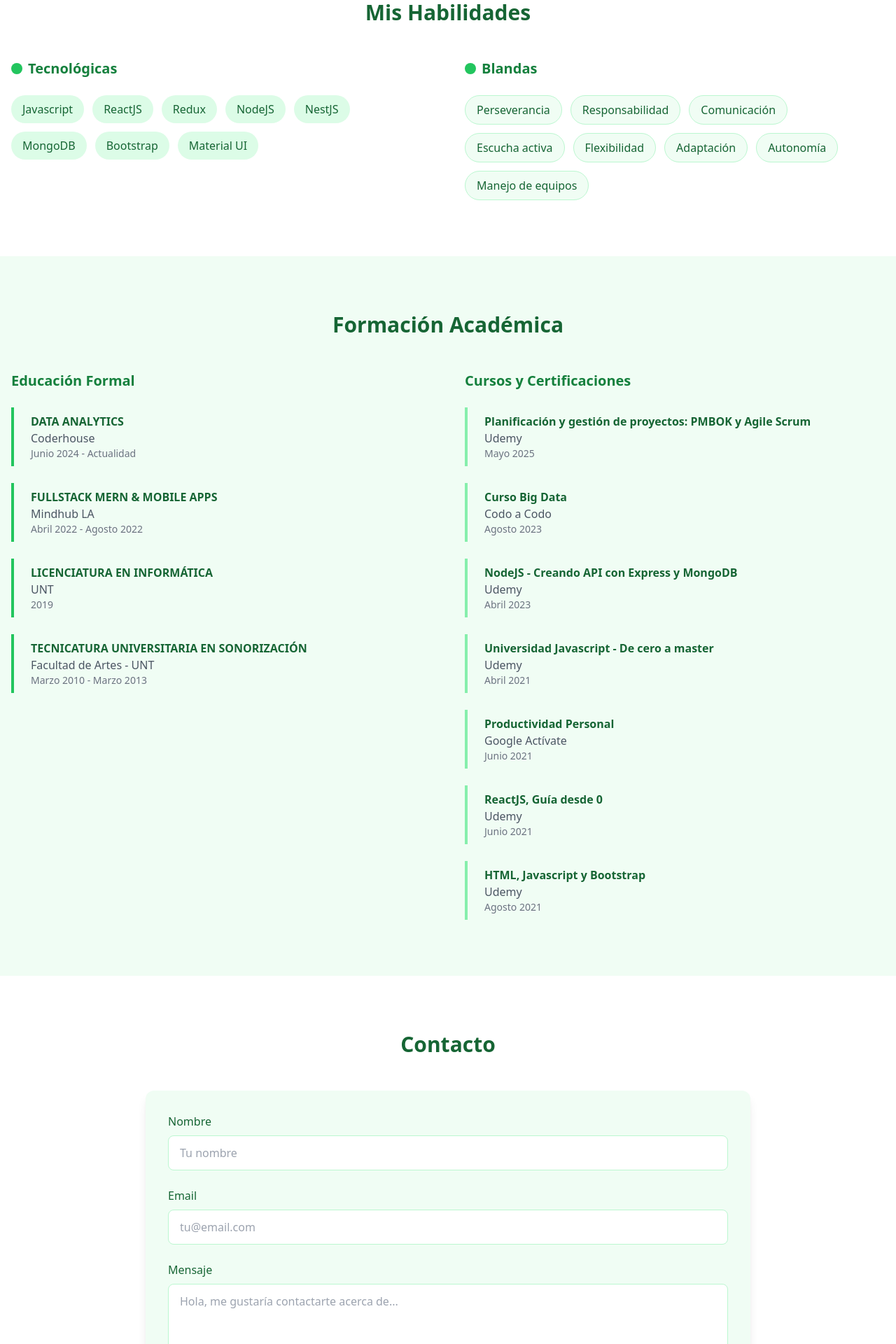
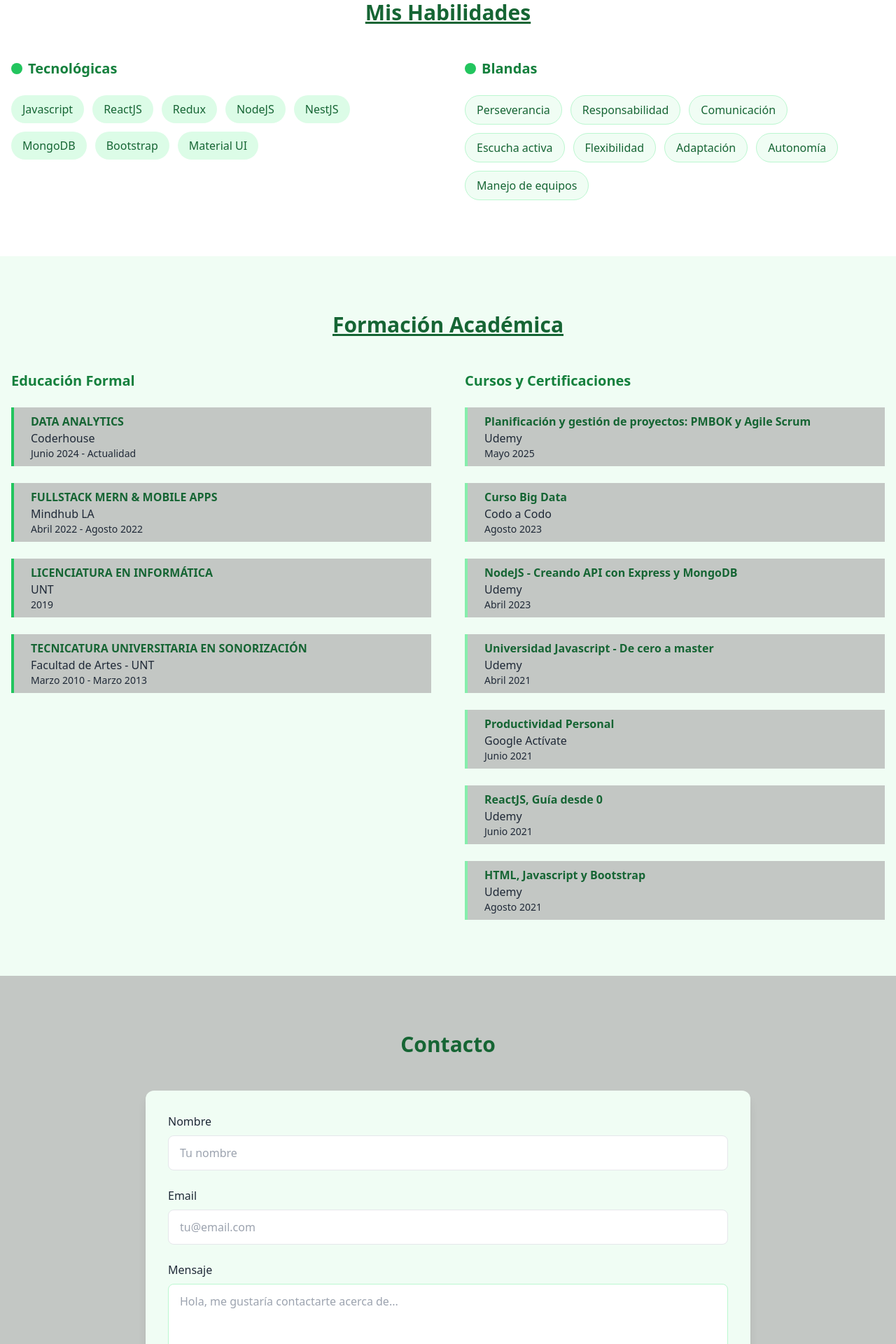
Before and after one commit to MayradelvGonzalez/PortfolioMay, a React (Create React App) app: page / in a window 1280 px wide. Shown: the part 880-2800 px from the top of the page at 70% size. Built offline with nearby package versions, Linux system fonts and the light colour scheme.

Commit message:
agregInfO

```diff
--- a/src/components/ContactSection.js
+++ b/src/components/ContactSection.js
@@ -2,34 +2,34 @@ import React from 'react';
 
 const ContactSection = () => {
   return (
-    <section className="py-20 bg-white">
+    <section className="py-20 bg-white" style={{ backgroundColor: '#c3c7c4' }}>
       <div className="container mx-auto px-4 max-w-4xl">
         <h2 className="text-3xl font-bold text-green-800 mb-12 text-center">Contacto</h2>
 
         <div className="bg-green-50 rounded-xl p-8 shadow-lg">
           <form className="space-y-6">
             <div>
-              <label htmlFor="name" className="block text-green-800 font-medium mb-2">Nombre</label>
+              <label htmlFor="name" className="block text-black-800 font-medium mb-2">Nombre</label>
               <input
                 type="text"
                 id="name"
-                className="w-full px-4 py-3 rounded-lg border border-green-200 focus:outline-none focus:ring-2 focus:ring-green-500"
+                className="w-full px-4 py-3 rounded-lg border border-black-200 focus:outline-none focus:ring-2 focus:ring-green-500"
                 placeholder="Tu nombre"
               />
             </div>
 
             <div>
-              <label htmlFor="email" className="block text-green-800 font-medium mb-2">Email</label>
+              <label htmlFor="email" className="block text-black-800 font-medium mb-2">Email</label>
               <input
                 type="email"
                 id="email"
-                className="w-full px-4 py-3 rounded-lg border border-green-200 focus:outline-none focus:ring-2 focus:ring-green-500"
+                className="w-full px-4 py-3 rounded-lg border border-black-200 focus:outline-none focus:ring-2 focus:ring-green-500"
                 placeholder="tu@email.com"
               />
             </div>
 
             <div>
-              <label htmlFor="message" className="block text-green-800 font-medium mb-2">Mensaje</label>
+              <label htmlFor="message" className="block text-black-800 font-medium mb-2">Mensaje</label>
               <textarea
                 id="message"
                 rows="4"
@@ -40,7 +40,8 @@ const ContactSection = () => {
 
             <button
               type="submit"
-              className="w-full bg-green-600 hover:bg-green-700 text-white font-bold py-3 px-6 rounded-lg transition duration-300"
+  className="w-full hover:bg-green-700 text-black font-bold py-3 px-6 rounded-lg transition duration-300"
+  style={{ backgroundColor: '#5d7c66' }}
             >
               Enviar mensaje
             </button>
--- a/src/components/EducationSection.js
+++ b/src/components/EducationSection.js
@@ -65,30 +65,30 @@ const EducationSection = () => {
   return (
     <section className="py-20 bg-green-50">
       <div className="container mx-auto px-4">
-        <h2 className="text-3xl font-bold text-green-800 mb-12 text-center">Formación Académica</h2>
+        <h2 className="text-3xl font-bold text-green-800 mb-12 text-center"><u>Formación Académica</u></h2>
 
         <div className="grid md:grid-cols-2 gap-12">
           <div>
-            <h3 className="text-xl font-semibold text-green-700 mb-6">Educación Formal</h3>
+            <h3 className="text-xl font-bold text-green-700 mb-6">Educación Formal</h3>
             <div className="space-y-6">
               {education.map((item, index) => (
-                <div key={index} className="border-l-4 border-green-500 pl-6 py-2">
+                <div key={index} className="border-l-4 border-green-500 pl-6 py-2" style={{ backgroundColor: '#c3c7c4' }}>
                   <h4 className="font-bold text-green-800">{item.title}</h4>
-                  <p className="text-gray-600">{item.institution}</p>
-                  <p className="text-sm text-gray-500">{item.period}</p>
+                  <p className="text-black-600">{item.institution}</p>
+                  <p className="text-sm text-black-500">{item.period}</p>
                 </div>
               ))}
             </div>
           </div>
 
           <div>
-            <h3 className="text-xl font-semibold text-green-700 mb-6">Cursos y Certificaciones</h3>
+            <h3 className="text-xl font-bold text-green-700 mb-6">Cursos y Certificaciones</h3>
             <div className="space-y-6">
               {courses.map((item, index) => (
-                <div key={index} className="border-l-4 border-green-300 pl-6 py-2">
+                <div key={index} className="border-l-4 border-green-300 pl-6 py-2" style={{ backgroundColor: '#c3c7c4' }}>
                   <h4 className="font-bold text-green-800">{item.title}</h4>
-                  <p className="text-gray-600">{item.institution}</p>
-                  <p className="text-sm text-gray-500">{item.period}</p>
+                  <p className="text-black-600">{item.institution}</p>
+                  <p className="text-sm text-black-500">{item.period}</p>
                 </div>
               ))}
             </div>
--- a/src/components/HeroSection.js
+++ b/src/components/HeroSection.js
@@ -8,7 +8,7 @@ const HeroSection = () => {
           Hola, soy <span className="text-green-600">FullStack MERN</span>
         </h1>
         <p className="text-xl md:text-2xl text-gray-700 mb-8">
-          Junior Developer & Project Manager Trainee | B2/C1 English
+          Junior Developer Jr & Project Manager Trainee
         </p>
         <div className="flex gap-4 justify-center">
           <button className="bg-green-600 hover:bg-green-700 text-white font-bold py-3 px-8 rounded-full transition-all duration-300 transform hover:scale-105">
--- a/src/components/SkillsSection.js
+++ b/src/components/SkillsSection.js
@@ -16,7 +16,7 @@ const SkillsSection = () => {
   return (
     <section className="py-20 bg-white">
       <div className="container mx-auto px-4">
-        <h2 className="text-3xl font-bold text-green-800 mb-12 text-center">Mis Habilidades</h2>
+        <h2 className="text-3xl font-bold text-green-800 mb-12 text-center"><u>Mis Habilidades</u></h2>
 
         <div className="grid md:grid-cols-2 gap-12">
           <div>
```
